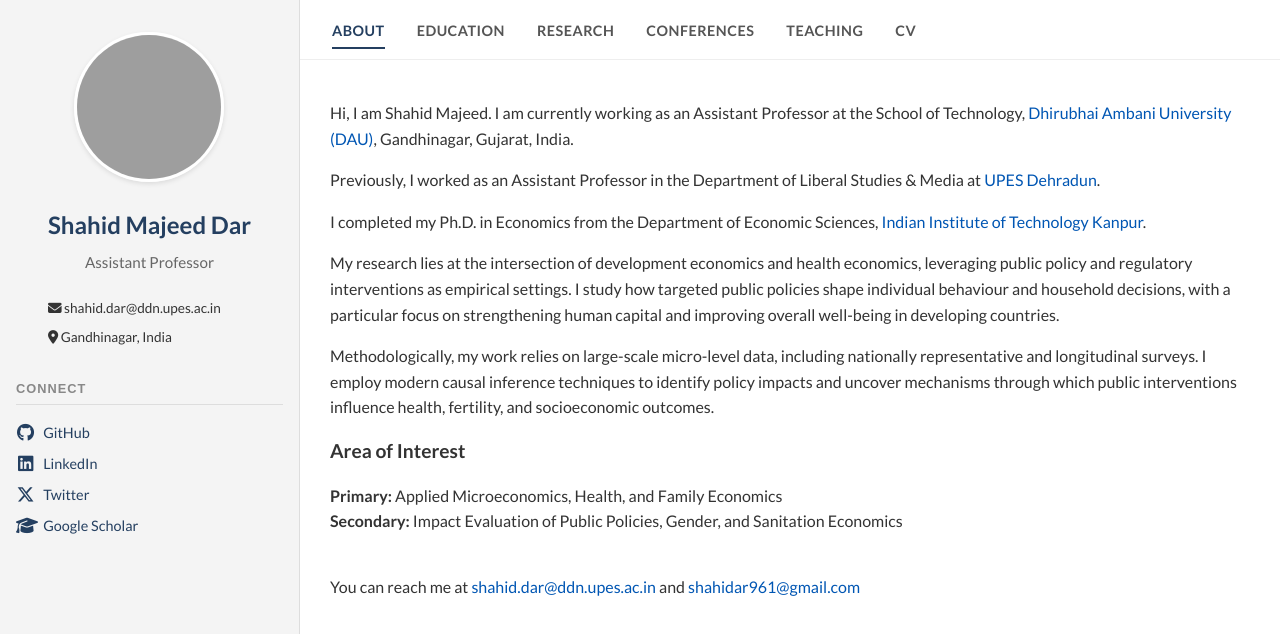
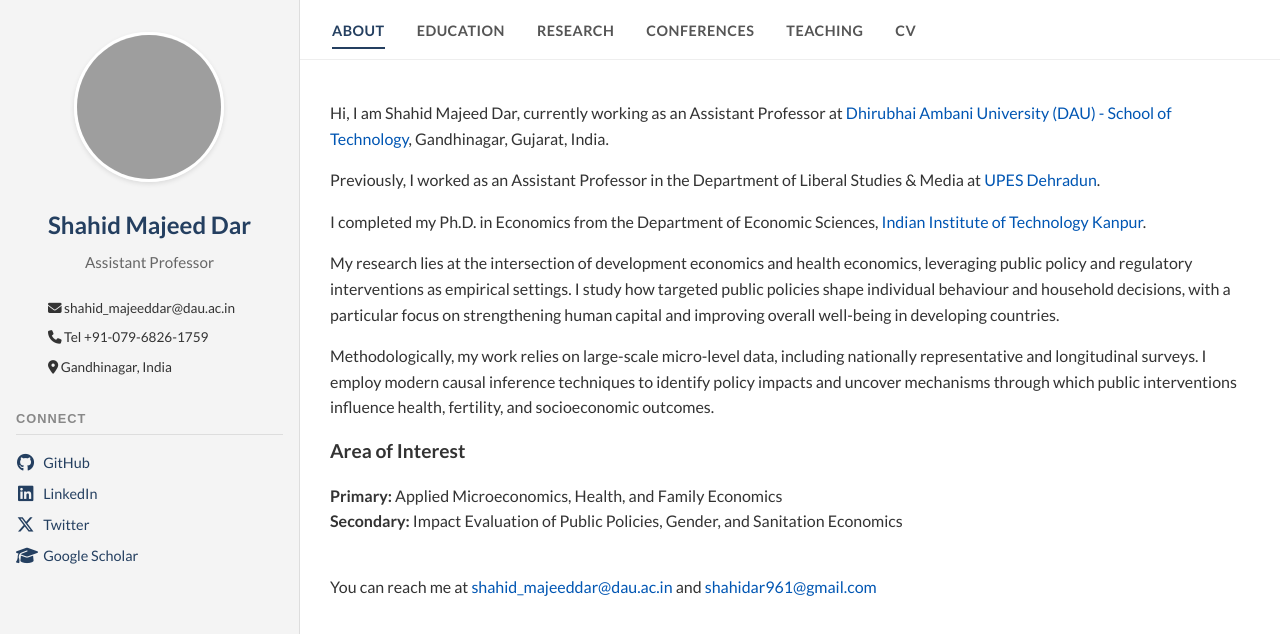
Before and after one commit to shahidar961/shahidar961.github.io, a React (Vite) app: page / in a window 1280 px wide. Shown: the top 634 px of the page. Built offline with nearby package versions, Linux system fonts and the light colour scheme; grey boxes are pictures that could not be loaded.

Commit message:
update contact

```diff
--- a/src/components/Sidebar.jsx
+++ b/src/components/Sidebar.jsx
@@ -18,7 +18,8 @@ const Sidebar = () => {
                 <h2 className="profile-name">Shahid Majeed Dar</h2>
                 <p className="profile-title">Assistant Professor</p>
                 <div className="profile-contact">
-                    <p><i className="fas fa-envelope"></i> shahid.dar@ddn.upes.ac.in</p>
+                    <p><i className="fas fa-envelope"></i> shahid_majeeddar@dau.ac.in</p>
+                    <p><i className="fas fa-phone"></i> Tel +91-079-6826-1759</p>
                     <p><i className="fas fa-map-marker-alt"></i> Gandhinagar, India</p>
                 </div>
             </div>
--- a/src/pages/About.jsx
+++ b/src/pages/About.jsx
@@ -7,7 +7,7 @@ const About = () => {
             <div className="about-content">
 
                 <p>
-                    Hi, I am Shahid Majeed. I am currently working as an Assistant Professor at the School of Technology, <a href="https://dau.ac.in/" target="_blank" rel="noopener noreferrer">Dhirubhai Ambani University (DAU)</a>, Gandhinagar, Gujarat, India.
+                    Hi, I am Shahid Majeed Dar, currently working as an Assistant Professor at <a href="https://dau.ac.in/" target="_blank" rel="noopener noreferrer">Dhirubhai Ambani University (DAU) - School of Technology</a>, Gandhinagar, Gujarat, India.
                 </p>
                 <p>
                     Previously, I worked as an Assistant Professor in the Department of Liberal Studies & Media at <a href="https://www.upes.ac.in/" target="_blank" rel="noopener noreferrer">UPES Dehradun</a>.
@@ -30,7 +30,7 @@ const About = () => {
                 </div>
 
                 <p>
-                    You can reach me at <a href="mailto:shahid.dar@ddn.upes.ac.in">shahid.dar@ddn.upes.ac.in</a> and <a href="mailto:shahidar961@gmail.com">shahidar961@gmail.com</a>
+                    You can reach me at <a href="mailto:shahid_majeeddar@dau.ac.in">shahid_majeeddar@dau.ac.in</a> and <a href="mailto:shahidar961@gmail.com">shahidar961@gmail.com</a>
                 </p>
 
             </div>
```
